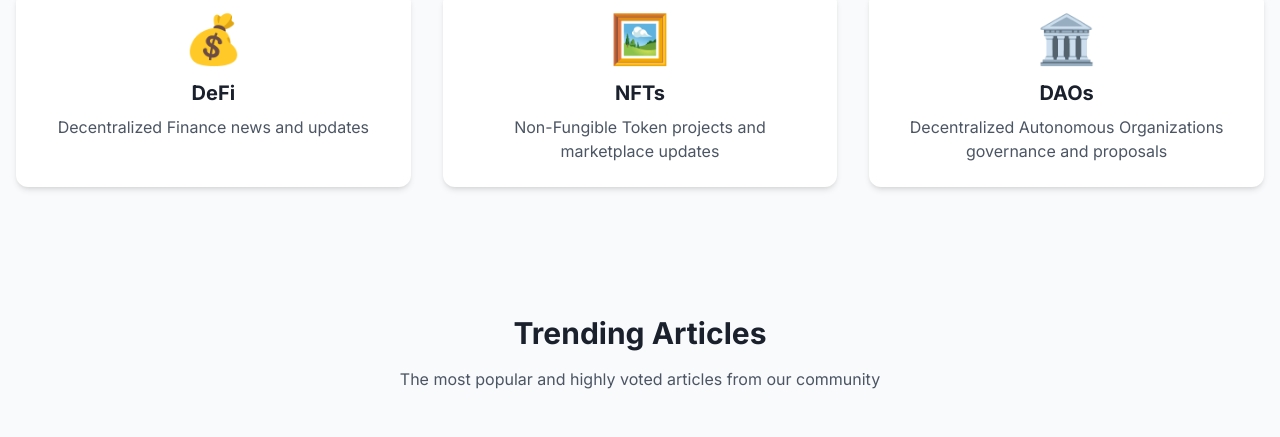
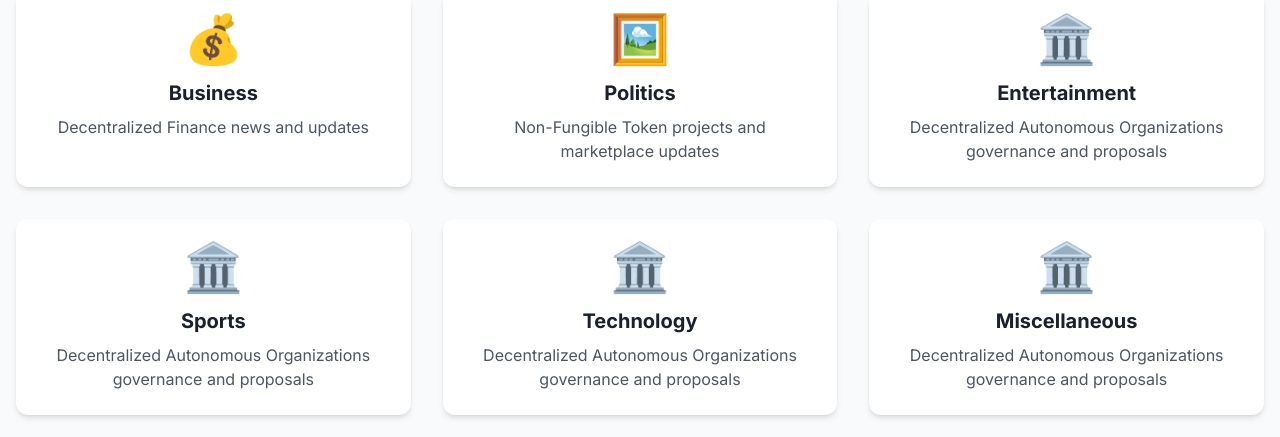
Before and after one commit to mit-hackathon-team-unveil/mit-bitcoin-frontend, a React (Create React App) app: page / in a window 1280 px wide. Shown: the part 685-1122 px from the top of the page. Built offline with nearby package versions, Linux system fonts and the light colour scheme; grey boxes are pictures that could not be loaded.

Commit message:
Functionality to add article

```diff
--- a/package.json
+++ b/package.json
@@ -2,8 +2,10 @@
   "name": "btc-app",
   "version": "0.1.0",
   "private": true,
+  "proxy": "http://localhost:5000",
   "dependencies": {
     "@tailwindcss/line-clamp": "^0.4.4",
+    "axios": "1.8.4",
     "@tailwindcss/typography": "^0.5.10",
     "@testing-library/jest-dom": "^6.1.4",
     "@testing-library/react": "^14.0.0",
--- a/src/data/mockData.js
+++ b/src/data/mockData.js
@@ -1,19 +1,37 @@
 export const mockCategories = [
   {
-      id: "defi",
-      name: "DeFi",
+    id: "Business",
+    name: "Business",
     description: "Decentralized Finance news and updates",
     icon: "💰",
   },
   {
-      id: "nft",
-      name: "NFTs",
+    id: "Politics",
+    name: "Politics",
     description: "Non-Fungible Token projects and marketplace updates",
     icon: "🖼️",
   },
   {
-      id: "dao",
-      name: "DAOs",
+    id: "Entertainment",
+    name: "Entertainment",
+    description: "Decentralized Autonomous Organizations governance and proposals",
+    icon: "🏛️",
+  },
+  {
+    id: "Sports",
+    name: "Sports",
+    description: "Decentralized Autonomous Organizations governance and proposals",
+    icon: "🏛️",
+  },
+  {
+    id: "Technology",
+    name: "Technology",
+    description: "Decentralized Autonomous Organizations governance and proposals",
+    icon: "🏛️",
+  },
+  {
+    id: "Miscellaneous",
+    name: "Miscellaneous",
     description: "Decentralized Autonomous Organizations governance and proposals",
     icon: "🏛️",
   },
--- a/src/pages/CategoryPage.jsx
+++ b/src/pages/CategoryPage.jsx
@@ -5,6 +5,7 @@ import { useParams } from "react-router-dom"
 import { motion } from "framer-motion"
 import { useArticles } from "../context/ArticleContext"
 import ArticleCard from "../components/ArticleCard"
+import axios from "axios";
 
 const CategoryPage = () => {
   const { categoryId } = useParams()
--- a/src/pages/PublishPage.jsx
+++ b/src/pages/PublishPage.jsx
@@ -7,7 +7,9 @@ import { useWallet } from "../context/WalletContext"
 import { useArticles } from "../context/ArticleContext"
 import ConnectWalletPrompt from "../components/ConnectWalletPrompt"
 import RichTextEditor from "../components/RichTextEditor"
-import { QRCodeSVG } from "qrcode.react" // Import QR code component
+import { QRCodeSVG } from "qrcode.react"
+import axios from "axios"
+import { REACT_APP_API_URL } from "../utils/constants"
 
 const PublishPage = () => {
   const { isConnected, walletAddress } = useWallet()
@@ -96,8 +98,11 @@ const PublishPage = () => {
     return Object.keys(newErrors).length === 0
   }
 
-  // Fixed handleSubmit function to ensure article is saved
-  const handleSubmit = (e) => {
+  if (!isConnected) {
+    return <ConnectWalletPrompt message="Connect your wallet to publish an article" />
+  }
+
+  const handleSubmit = async (e) => {
     e.preventDefault()
     console.log("Form submission attempted")
 
@@ -116,7 +121,7 @@ const PublishPage = () => {
       const articleData = {
         title,
         content,
-        categoryId,
+        category: categoryId,
         imageUrl: imageUrl || "/placeholder.svg?height=400&width=800",
         author: walletAddress,
         authorName: authorName || "Anonymous",
@@ -125,37 +130,93 @@ const PublishPage = () => {
 
       console.log("Publishing article with data:", articleData)
 
-      // Call publishArticle synchronously - it should return the new article ID
-      const newArticleId = publishArticle(articleData)
+      let newArticleId;
+
+      // Make API call to create article
+      try {
+        console.log("Making API request to:", `${REACT_APP_API_URL}/api/v1/articles`);
+
+        // Updated axios configuration for CORS issues
+        const axiosConfig = {
+          headers: {
+            'Content-Type': 'application/json',
+            'Accept': 'application/json',
+          },
+          withCredentials: false
+        };
+
+        // Try using a relative URL instead of absolute URL
+        const apiEndpoint = 'http://localhost:5050/api/v1/articles';
+        console.log("Using relative endpoint:", apiEndpoint);
+
+        const response = await axios.post(apiEndpoint, articleData, axiosConfig);
+
+        console.log("API response:", response.data);
+
+        // Use the ID from the API response with proper fallbacks
+        newArticleId = response.data?.id || response.data?._id || response.data?.articleId;
 
         if (!newArticleId) {
-        throw new Error("Failed to get article ID after publishing")
+          console.warn("API response doesn't contain article ID:", response.data);
+          throw new Error("Missing article ID in API response");
+        }
+
+        console.log("Article created via API with ID:", newArticleId);
+      } catch (apiError) {
+        console.error("API call failed:", apiError);
+
+        // More detailed logging
+        if (apiError.response) {
+          console.error("Error response data:", apiError.response.data);
+          console.error("Error response status:", apiError.response.status);
+          console.error("Error response headers:", apiError.response.headers);
+        } else if (apiError.request) {
+          console.error("No response received:", apiError.request);
+        } else {
+          console.error("Error message:", apiError.message);
+        }
+
+        console.log("Falling back to local publishing method");
+
+        // Fallback to local publishing if API fails
+        newArticleId = publishArticle(articleData);
+
+        if (!newArticleId) {
+          throw new Error("Local publishing also failed");
+        }
       }
 
       console.log("Article waiting for payment with ID:", newArticleId)
-      setFormMessage({ type: "success", text: "Articlsse published successfully!" })
+      setFormMessage({ type: "success", text: "Article published successfully!" })
       setPublishedArticleId(newArticleId)
       setShowSuccess(true)
+    } catch (error) {
+      console.error("Error publishing article:", error);
 
-      // Navigate to the published article after a delay
-      // setTimeout(() => {
-      //   navigate(`/article/${newArticleId}`)
-      // }, 10000) // Give users 10 seconds to see the QR codes
-    } catch (error) {
-      console.error("Error publishing article:", error)
+      // Provide more specific error messages
+      let errorMessage = "Failed to publish article. Please try again.";
+
+      if (error.response) {
+        // Backend error response
+        errorMessage = `Server error: ${error.response.data?.message || error.response.status}`;
+      } else if (error.request) {
+        // No response from server
+        errorMessage = "Server not responding. Check your internet connection.";
+      } else if (error.message) {
+        // Request setup error
+        errorMessage = `Error: ${error.message}`;
+      }
+
       setFormMessage({
         type: "error",
-        text: "Failed to publish article. Please try again."
-      })
+        text: errorMessage
+      });
     } finally {
-      setIsSubmitting(false)
+      setIsSubmitting(false);
     }
   }
 
-  if (!isConnected) {
-    return <ConnectWalletPrompt message="Connect your wallet to publish an article" />
-  }
-
+  // Rest of your component remains the same...
   // Display the success page with QR codes
   if (showSuccess && publishedArticleId) {
     return (
@@ -178,29 +239,27 @@ const PublishPage = () => {
                     <path strokeLinecap="round" strokeLinejoin="round" strokeWidth={2} d="M5 13l4 4L19 7" />
                   </svg>
                 </motion.div>
-                <h2 className="text-3xl font-bold text-gray-800">Article waiting for payment!</h2>
-                <p className="text-gray-600 mt-2">Your article is ready to be published and is now waiting for payment.</p>
-                {/* <p className="text-gray-500 mt-1">You'll be redirected to your article shortly...</p> */}
+                <h2 className="text-3xl font-bold text-gray-800">Article Published Successfully!</h2>
+                <p className="text-gray-600 mt-2">Your article has been published and is now available to readers.</p>
               </div>
 
               <div className="mb-6">
-  <h3 className="text-xl font-semibold text-gray-800 mb-4 text-center">Bitcoin Donation QR Code</h3>
-  <p className="text-gray-600 mb-6 text-center">Scan this QR code to donate. This code is for demonstration purposes only.</p>
+                <h3 className="text-xl font-semibold text-gray-800 mb-4 text-center">Bitcoin Donation QR Codes</h3>
+                <p className="text-gray-600 mb-6 text-center">Scan any of these QR codes to donate. These codes are for demonstration purposes only.</p>
 
-  {/* Changed from grid to flex container with justify-center */}
-  <div className="flex justify-center">
+                <div className="grid grid-cols-1 md:grid-cols-1 gap-6">
                   {qrCodes.map((qr, index) => (
                     <motion.div
                       key={index}
                       initial={{ opacity: 0, y: 20 }}
                       animate={{ opacity: 1, y: 0 }}
                       transition={{ delay: 0.3 + (index * 0.2) }}
-        className="bg-gray-50 p-4 rounded-lg border border-gray-200 flex flex-col items-center max-w-xs"
+                      className="bg-gray-50 p-4 rounded-lg border border-gray-200 flex flex-col items-center"
                     >
                       <div className="mb-3 bg-white p-3 rounded-lg shadow-sm">
                         <QRCodeSVG
                           value={`bitcoin:${qr.address}?amount=${qr.amount / 100000000}`}
-            size={180} // Increased the size for better visibility
+                          size={140}
                           bgColor={"#ffffff"}
                           fgColor={"#000000"}
                           level={"M"}
@@ -209,7 +268,7 @@ const PublishPage = () => {
                       </div>
                       <p className="font-medium text-gray-800">{qr.label}</p>
                       <p className="text-sm text-gray-500 mt-1">{qr.amount} satoshis</p>
-        <p className="text-xs text-gray-400 mt-2 text-center">{qr.address.substring(0, 12)}...</p>
+                      <p className="text-xs text-gray-400 mt-2 truncate w-full text-center">{qr.address.substring(0, 12)}...</p>
                     </motion.div>
                   ))}
                 </div>
--- /dev/null
+++ b/src/utils/constants.js
@@ -0,0 +1,10 @@
+export const REACT_APP_API_URL = "http://localhost:5050";
+
+export const axiosConfig = {
+    headers: {
+        'Content-Type': 'application/json',
+        'Accept': 'application/json',
+        'Access-Control-Allow-Origin': '*',
+        'Access-Control-Allow-Credentials': true,
+    }
+};
```
Also changed, not shown: 1 other file (tests, documents, lock files or other folders). Lines whose indentation alone changed are shown as unchanged.
